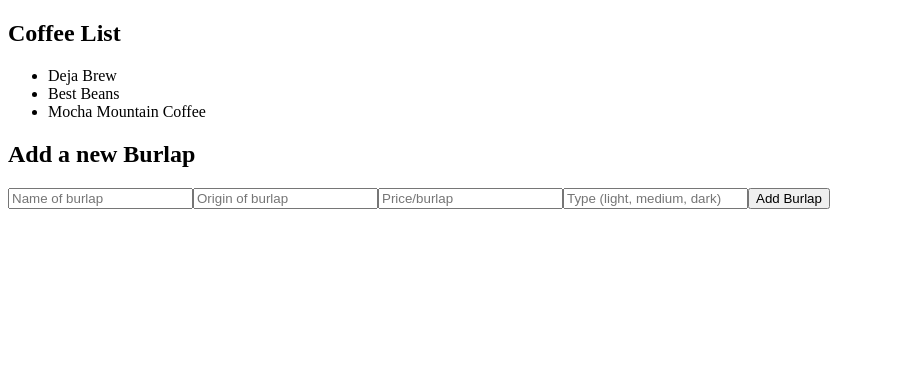
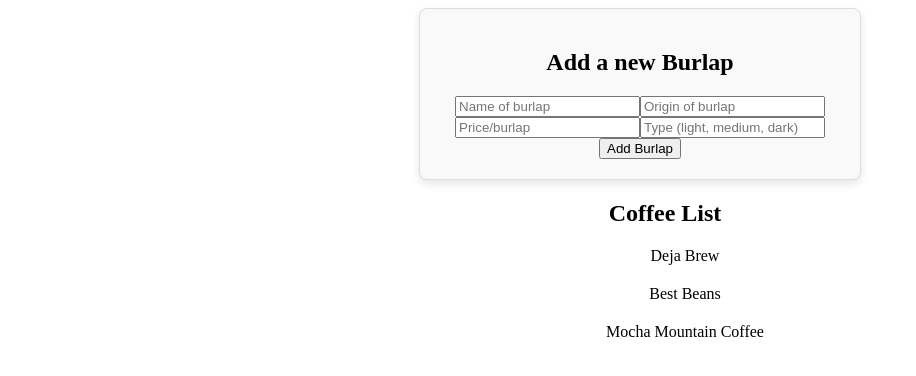
Before and after one commit to tdietzel/Coffee_Shop_Redux, a React (Vite) app: page / in a window 1280 px wide. Shown: the top 376 px of the page, without its empty margins (0-916 px from the left). Built offline with nearby package versions, Linux system fonts and the light colour scheme.

Commit message:
Add styling and AOOS/OOS messages

```diff
--- a/src/components/CoffeeDetails.jsx
+++ b/src/components/CoffeeDetails.jsx
@@ -8,7 +8,9 @@ const CoffeeDetails = (props) => {
       <h3>Origin: {coffee.origin}</h3>
       <h3>Price: ${coffee.price}</h3>
       <h3>Roast: {coffee.roast}</h3>
-      <h3>Quantity: {coffee.quantity}</h3>
+      {coffee.quantity <= 0 ? (<h3 style={{ color: 'red' }}>Quantity: Out of Stock</h3>)
+      :coffee.quantity <= 10 ? (<><h3>Quantity: {coffee.quantity}</h3> <h3 style={{ color: '#ffcc00' }}>"Almost out of stock!"</h3></>)
+      :(<h3>Quantity: {coffee.quantity}</h3>)}
     </div>
   );
 }
--- a/src/components/NewInventoryForm.jsx
+++ b/src/components/NewInventoryForm.jsx
@@ -16,7 +16,7 @@ function NewInventoryForm({ onSubmit }) {
   };
 
   return (
-    <div>
+    <div className="form-styling">
       <form onSubmit={handleNewInventory}>
         <h2>Add a new Burlap</h2>
       <input
@@ -43,7 +43,7 @@ function NewInventoryForm({ onSubmit }) {
         placeholder='Type (light, medium, dark)'
         required
       />
-      <button type="submit">Add Burlap</button>
+      <button style={{ textAlign: 'center' }} type="submit">Add Burlap</button>
       </form>
     </div>
   );
--- a/src/components/ShopControl.jsx
+++ b/src/components/ShopControl.jsx
@@ -5,7 +5,7 @@ import NewInventoryForm from './NewInventoryForm';
 
 const ShopControl = () => {
   const [coffee, setCoffee] = useState([
-    { name: 'Deja Brew', origin: 'guatemala', price: '9', roast: 'dark', quantity: 130, id: 0 },
+    { name: 'Deja Brew', origin: 'guatemala', price: '9', roast: 'dark', quantity: 13, id: 0 },
     { name: 'Best Beans', origin: 'colombia', price: '11', roast: 'medium', quantity: 130, id: 1 },
     { name: 'Mocha Mountain Coffee', origin: 'seattle', price: '8', roast: 'dark', quantity: 130, id: 2 },
   ]);
@@ -51,8 +51,8 @@ const ShopControl = () => {
         </div>
       ) : (
         <div>
+          <NewInventoryForm onSubmit={handleNewInventory}/>
           <ShopDisplay coffee={coffee} onItemClick={showCoffee} />
-          <NewInventoryForm onSubmit={handleNewInventory}/>
         </div>
       )}
     </div>
--- a/src/components/ShopDisplay.jsx
+++ b/src/components/ShopDisplay.jsx
@@ -4,11 +4,11 @@ const ShopDisplay = (props) => {
   const { coffee, onItemClick } = props;
 
   return (
-    <div>
+    <div className="coffee-list">
       <h2>Coffee List</h2>
       <ul>
         {coffee.map(burlap => (
-          <li key={burlap.id} onClick={() => onItemClick(burlap)}>{burlap.name}</li>
+          <li key={burlap.id} onClick={() => onItemClick(burlap)} className="shop-items">{burlap.name}</li>
         ))}
       </ul>
     </div>
--- a/src/index.css
+++ b/src/index.css
@@ -0,0 +1,29 @@
+/* ShopDisplay.jsx | li className="shop-item" */
+.shop-items {
+  display: flex;
+  flex-direction: column;
+  align-items: center;
+  padding-bottom: 10px;
+  margin-bottom: 10px;
+}
+.shop-items:hover {
+  box-shadow: 1px 3px 5px rgba(0,0,0,0.1);
+}
+
+/* ShopDisplay.jsx | div className="coffee-list" */
+.coffee-list {
+  text-align: center;
+  padding-left: 50px;
+}
+
+/* NewInventoryForm.jsx | div className="form-styling" */
+.form-styling {
+  width: 400px;
+  margin: auto;
+  padding: 20px;
+  border: 1px solid #ddd;
+  border-radius: 8px;
+  box-shadow: 0 4px 8px rgba(0, 0, 0, 0.1);
+  background-color: #f9f9f9;
+  text-align: center;
+}
--- a/src/main.jsx
+++ b/src/main.jsx
@@ -1,6 +1,7 @@
 import React from 'react'
 import ReactDOM from 'react-dom/client'
 import ShopControl from './components/ShopControl.jsx'
+import './index.css'
 
 ReactDOM.createRoot(document.getElementById('root')).render(
   <React.StrictMode>
```
